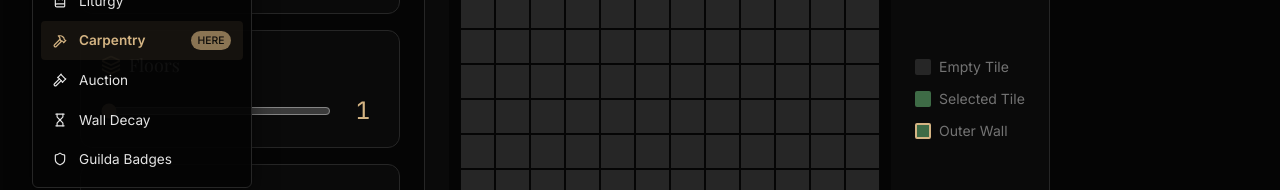
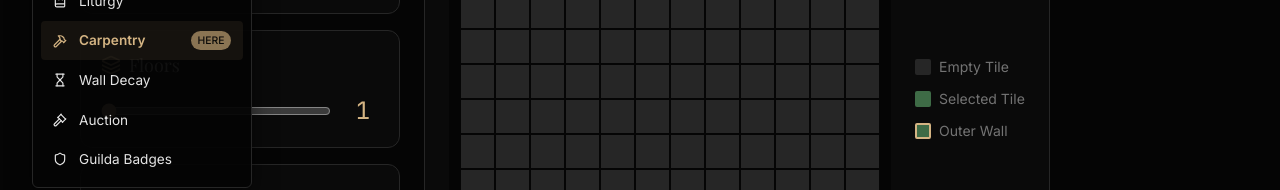
Before and after one commit to Jotasiete7/wurm-carpentry-tool, a React (Vite) app: page / in a window 1280 px wide. Both pictures are taken after a click on the button "A Guilda Ecosystem". Shown: the part 281-471 px from the top of the page. Built offline with nearby package versions, Linux system fonts and the light colour scheme.

Commit message:
feat: create EcosystemMenu component for navigation across A Guilda tools

```diff
--- a/src/ecossistema-guilda/modules/EcosystemMenu.tsx
+++ b/src/ecossistema-guilda/modules/EcosystemMenu.tsx
@@ -4,7 +4,7 @@ import { Network, Home, BookOpen, Pickaxe, LineChart, BookMarked, Hammer, Shield
 // Common types to avoid dependencies
 interface EcosystemTool {
     id: string;
-    label: string | { en: string; pt: string };
+    label: string;
     href: string;
     icon: any;
 }
@@ -24,13 +24,13 @@ const ECOSYSTEM_TOOLS: EcosystemTool[] = [
     },
     {
         id: 'recipes',
-        label: { en: 'Recipes', pt: 'Receitas' },
+        label: 'Recipes',
         href: 'https://wurm-recipe-tool.pages.dev',
         icon: BookOpen,
     },
     {
         id: 'mining',
-        label: { en: 'Mining', pt: 'Mineração' },
+        label: 'Mining',
         href: 'https://wurm-mining-tool.pages.dev',
         icon: Pickaxe,
     },
@@ -47,21 +47,21 @@ const ECOSYSTEM_TOOLS: EcosystemTool[] = [
         icon: Hammer,
     },
     {
+        id: 'wall-decay',
+        label: 'Wall Decay',
+        href: 'https://wurm-wall-decay-calculator.pages.dev',
+        icon: Hourglass,
+    },
+    {
         id: 'auction',
-        label: { en: 'Auction', pt: 'Leilões' },
+        label: 'Auction',
         href: 'https://wurm-auction-helper.pages.dev',
         icon: Gavel,
     },
     {
-        id: 'wall-decay',
-        label: { en: 'Wall Decay', pt: 'Dano de Muralhas' },
-        href: 'https://wurm-wall-decay-calculator.pages.dev',
-        icon: Hourglass,
-    },
-    {
         id: 'badges',
         label: 'Guilda Badges',
-        href: 'https://wurm-aguilda-badges.pages.dev', // Fallback URL
+        href: 'https://wurm-aguilda-badges.pages.dev',
         icon: Shield,
     },
 ];
@@ -86,11 +86,6 @@ export const EcosystemMenu: React.FC<EcosystemMenuProps> = ({ currentId, lang =
         return () => document.removeEventListener('mousedown', handler);
     }, []);
 
-    const getLabel = (tool: EcosystemTool) => {
-        if (typeof tool.label === 'string') return tool.label;
-        return lang === 'pt' ? tool.label.pt : tool.label.en;
-    };
-
     return (
         <div ref={ref} className={styles.dropdownContainer}>
             <button
@@ -109,14 +104,14 @@ export const EcosystemMenu: React.FC<EcosystemMenuProps> = ({ currentId, lang =
                     {ECOSYSTEM_TOOLS.map((tool) => {
                         const isCurrent = tool.id === currentId;
                         const Icon = tool.icon;
-                        const label = getLabel(tool);
+                        const label = tool.label;
 
                         return isCurrent ? (
                             <div key={tool.id} className={styles.menuItemCurrent}>
                                 <Icon size={14} />
                                 <span>{label}</span>
                                 <span className={styles.currentBadge}>
-                                    {lang === 'pt' ? 'aqui' : 'here'}
+                                    here
                                 </span>
                             </div>
                         ) : (
```
